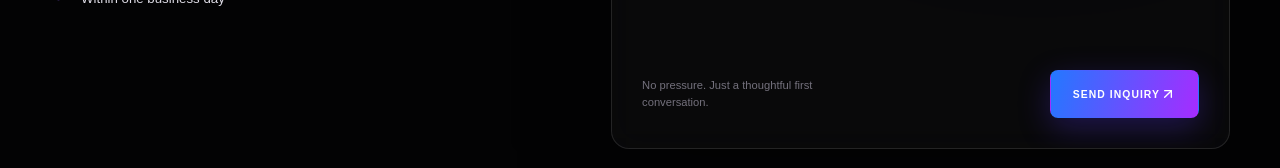
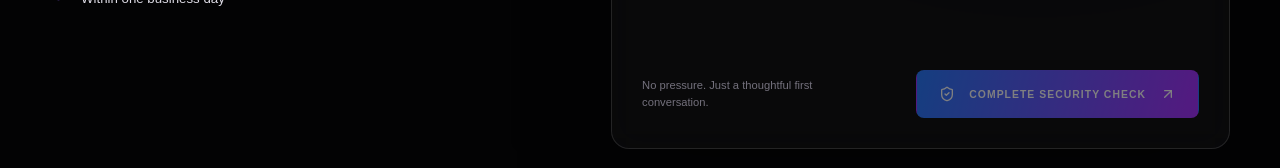
Before and after one commit to caseinfotech/next-design, a Next.js app: page /contact in a window 1280 px wide. Shown: the part 698-866 px from the top of the page. Built offline with nearby package versions, Linux system fonts and the light colour scheme; no server answers.

Commit message:
Add secure hold-to-submit form interaction

```diff
--- a/src/app/globals.css
+++ b/src/app/globals.css
@@ -1101,9 +1101,15 @@ button, input, textarea, select { font: inherit; }
 .contact-form-footer > span { max-width: 220px; color: #74717d; font-size: .7rem; line-height: 1.5; }
 .contact-form-footer .button { min-height: 48px; padding: 0 22px; border-radius: 8px; text-transform: uppercase; letter-spacing: .1em; font-size: .65rem; font-weight: 800; cursor: pointer; }
 .contact-form-footer .button:disabled { opacity: .48; cursor: not-allowed; box-shadow: none; }
+.hold-submit { position: relative; isolation: isolate; min-width: 226px; overflow: hidden; user-select: none; touch-action: none; }
+.hold-submit-progress { position: absolute; inset: 0; z-index: -1; transform-origin: left center; background: rgba(255,255,255,.2); transition: transform .12s linear; }
+.hold-submit.is-holding .hold-submit-progress { transition: none; }
+.hold-submit-label { position: relative; z-index: 1; width: 100%; display: inline-flex; align-items: center; justify-content: space-between; gap: 14px; pointer-events: none; }
+.hold-submit:not(:disabled):active { transform: translateY(0); }
+.hold-submit:disabled .hold-submit-progress { display: none; }
 .contact-honeypot { position: absolute !important; left: -10000px !important; width: 1px !important; height: 1px !important; overflow: hidden !important; }
 .turnstile-row { min-height: 67px; display: flex; align-items: center; }
-.turnstile-row .cf-turnstile { width: 100%; min-height: 65px; }
+.turnstile-row .turnstile-widget { width: 100%; min-height: 65px; }
 .turnstile-row iframe { max-width: 100%; }
 .turnstile-row > p { margin: 0; padding: 13px 15px; border: 1px solid rgba(255,255,255,.09); border-radius: 8px; color: #9a96a3; font-size: .72rem; line-height: 1.55; }
 .turnstile-row > p a { color: #a978ff; }
--- a/src/components/ContactForm.tsx
+++ b/src/components/ContactForm.tsx
@@ -1,14 +1,15 @@
 "use client";
 
 import Script from "next/script";
-import { FormEvent, useState } from "react";
-import { ArrowUpRight, CheckCircle2 } from "lucide-react";
-import { div } from "framer-motion/m";
+import { FormEvent, useRef, useState } from "react";
+import { CheckCircle2 } from "lucide-react";
+import HoldToSubmitButton from "@/components/HoldToSubmitButton";
 
 declare global {
   interface Window {
     turnstile?: {
-      reset: () => void;
+      render: (container: HTMLElement, options: Record<string, unknown>) => string;
+      reset: (widgetId?: string) => void;
     };
   }
 }
@@ -19,6 +20,22 @@ type FormState = { type: "idle" | "loading" | "success" | "error"; message?: str
 export default function ContactForm({siteKey}:ContactFormProps){
   const [state,setState]=useState<FormState>({type:"idle"});
   const [turnstileComplete,setTurnstileComplete]=useState(false);
+  const turnstileContainer=useRef<HTMLDivElement>(null);
+  const turnstileWidgetId=useRef<string | null>(null);
+
+  function renderTurnstile(){
+    if(!window.turnstile||!turnstileContainer.current||turnstileWidgetId.current)return;
+    turnstileWidgetId.current=window.turnstile.render(turnstileContainer.current,{
+      sitekey:siteKey,
+      theme:"dark",
+      size:"flexible",
+      action:"contact",
+      callback:()=>setTurnstileComplete(true),
+      "expired-callback":()=>setTurnstileComplete(false),
+      "error-callback":()=>setTurnstileComplete(false),
+    });
+  }
+
   async function handleSubmit(event:FormEvent<HTMLFormElement>){
     event.preventDefault();
     if(state.type==="loading")return;
@@ -49,16 +66,18 @@ export default function ContactForm({siteKey}:ContactFormProps){
       const result=await response.json() as {message?:string};
       if(!response.ok)throw new Error(result.message||"The inquiry could not be sent.");
       form.reset();
-      window.turnstile?.reset();
+      window.turnstile?.reset(turnstileWidgetId.current||undefined);
+      setTurnstileComplete(false);
       setState({type:"success",message:"Thanks—your inquiry is on its way. I’ll be in touch within one business day."});
     }catch(error){
-      window.turnstile?.reset();
+      window.turnstile?.reset(turnstileWidgetId.current||undefined);
+      setTurnstileComplete(false);
       setState({type:"error",message:error instanceof Error?error.message:"Something went wrong. Please try again."});
     }
   }
 
   return <>
-    {siteKey&&<Script src="https://challenges.cloudflare.com/turnstile/v0/api.js" strategy="afterInteractive" />}
+    {siteKey&&<Script src="https://challenges.cloudflare.com/turnstile/v0/api.js?render=explicit" strategy="afterInteractive" onReady={renderTurnstile} />}
     <form className="contact-form" onSubmit={handleSubmit}>
       <div className="form-row">
         <label>Name<input required name="name" autoComplete="name" maxLength={100} placeholder="Your name" /></label>
@@ -69,17 +88,11 @@ export default function ContactForm({siteKey}:ContactFormProps){
       <label>Project details<textarea required name="details" minLength={20} maxLength={5000} placeholder="Goals, audience, timeline, and anything else I should know…" rows={6}/></label>
       <label className="contact-honeypot" aria-hidden="true">Website<input name="website" tabIndex={-1} autoComplete="off" /></label>
       <div className="turnstile-row">
-{siteKey?<div
-  className="cf-turnstile"
-  data-sitekey={siteKey}
-  data-theme="dark"
-  data-size="flexible"
-  data-action="contact"
-/>:<p>Secure form delivery is being configured. You can email <a href="mailto:info@nextdesign.dev">info@nextdesign.dev</a> in the meantime.</p>}
+{siteKey?<div ref={turnstileContainer} className="turnstile-widget" />:<p>Secure form delivery is being configured. You can email <a href="mailto:info@nextdesign.dev">info@nextdesign.dev</a> in the meantime.</p>}
       </div>
       <div className="contact-form-footer">
         <span>No pressure. Just a thoughtful first conversation.</span>
-        <button type="submit" disabled={!siteKey||state.type==="loading"} className="button hero-primary">{state.type==="loading"?"Sending…":"Send inquiry"} <ArrowUpRight size={16}/></button>
+        <HoldToSubmitButton disabled={!siteKey||!turnstileComplete} loading={state.type==="loading"} label="send inquiry" className="button hero-primary" />
       </div>
       {state.type!=="idle"&&<p className={`contact-form-status is-${state.type}`} role="status" aria-live="polite">{state.type==="success"&&<CheckCircle2 size={17}/>} {state.message}</p>}
     </form>
--- /dev/null
+++ b/src/components/HoldToSubmitButton.tsx
@@ -0,0 +1,110 @@
+"use client";
+
+import { ArrowUpRight, ShieldCheck } from "lucide-react";
+import { PointerEvent, useEffect, useRef, useState } from "react";
+
+type HoldToSubmitButtonProps = {
+  disabled: boolean;
+  loading: boolean;
+  label: string;
+  className?: string;
+};
+
+const HOLD_DURATION = 1600;
+
+export default function HoldToSubmitButton({ disabled, loading, label, className = "" }: HoldToSubmitButtonProps) {
+  const buttonRef = useRef<HTMLButtonElement>(null);
+  const frameRef = useRef<number | null>(null);
+  const startedAtRef = useRef(0);
+  const [holding, setHolding] = useState(false);
+  const [progress, setProgress] = useState(0);
+
+  const stopHold = (reset = true) => {
+    if (frameRef.current !== null) cancelAnimationFrame(frameRef.current);
+    frameRef.current = null;
+    startedAtRef.current = 0;
+    setHolding(false);
+    if (reset) setProgress(0);
+  };
+
+  useEffect(() => () => {
+    if (frameRef.current !== null) cancelAnimationFrame(frameRef.current);
+  }, []);
+
+  useEffect(() => {
+    if (disabled || loading) stopHold();
+  }, [disabled, loading]);
+
+  const submitForm = () => {
+    const form = buttonRef.current?.form;
+    if (!form || !form.reportValidity()) {
+      stopHold();
+      return;
+    }
+    form.requestSubmit();
+  };
+
+  const beginHold = () => {
+    if (disabled || loading || holding) return;
+    const form = buttonRef.current?.form;
+    if (!form || !form.reportValidity()) return;
+
+    setHolding(true);
+    setProgress(0);
+    startedAtRef.current = performance.now();
+
+    const update = (now: number) => {
+      const nextProgress = Math.min(100, ((now - startedAtRef.current) / HOLD_DURATION) * 100);
+      setProgress(nextProgress);
+      if (nextProgress >= 100) {
+        stopHold(false);
+        submitForm();
+        return;
+      }
+      frameRef.current = requestAnimationFrame(update);
+    };
+
+    frameRef.current = requestAnimationFrame(update);
+  };
+
+  const handlePointerDown = (event: PointerEvent<HTMLButtonElement>) => {
+    if (event.button !== 0) return;
+    event.preventDefault();
+    event.currentTarget.setPointerCapture(event.pointerId);
+    beginHold();
+  };
+
+  const handlePointerEnd = (event: PointerEvent<HTMLButtonElement>) => {
+    if (event.currentTarget.hasPointerCapture(event.pointerId)) event.currentTarget.releasePointerCapture(event.pointerId);
+    if (progress < 100) stopHold();
+  };
+
+  const buttonText = loading
+    ? "Sending…"
+    : disabled
+      ? "Complete security check"
+      : holding
+        ? `Keep holding ${Math.round(progress)}%`
+        : `Hold to ${label}`;
+
+  return <button
+    ref={buttonRef}
+    type="button"
+    className={`hold-submit ${holding ? "is-holding" : ""} ${className}`.trim()}
+    disabled={disabled || loading}
+    aria-label={disabled ? "Complete the Cloudflare security check first" : `Hold to ${label}. Keyboard users can press Enter.`}
+    onPointerDown={handlePointerDown}
+    onPointerUp={handlePointerEnd}
+    onPointerCancel={handlePointerEnd}
+    onKeyDown={(event) => {
+      if (event.key === "Enter") {
+        event.preventDefault();
+        submitForm();
+      }
+    }}
+    onClick={(event) => event.preventDefault()}
+  >
+    <span className="hold-submit-progress" style={{ transform: `scaleX(${progress / 100})` }} aria-hidden="true" />
+    <span className="hold-submit-label">{disabled && !loading ? <ShieldCheck size={16} /> : null}{buttonText}<ArrowUpRight size={16} /></span>
+  </button>;
+}
```
Also changed, not shown: src/components/AuditRequestForm.tsx (+26 -7 lines).
